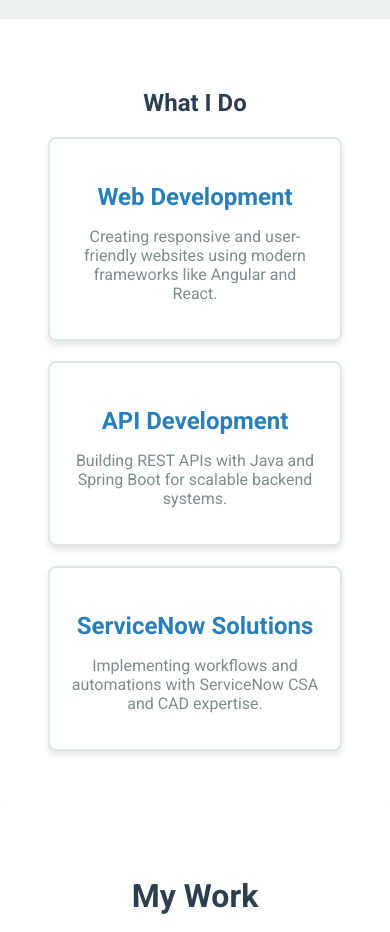
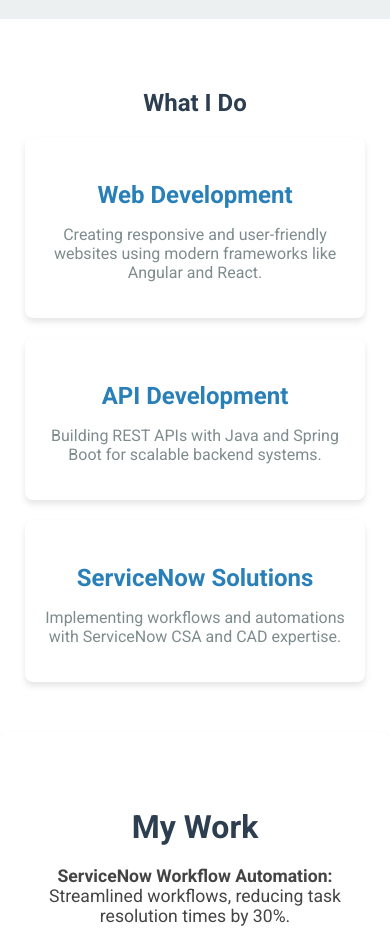
Before and after one commit to AmbatiHarish/AmbatiHarish.github.io, a plain HTML site: page index.html in a window 390 px wide. Shown: the part 460-1392 px from the top of the page. Drawn offline with Linux system fonts and the light colour scheme.

Commit message:
added css for what I do section

```diff
--- a/styles.css
+++ b/styles.css
@@ -61,16 +61,10 @@ h2 {
 }
 
 .services {
-    display: grid;
-    grid-template-columns: repeat(2, 1fr);
+    display: flex;
+    flex-wrap: wrap;
+    justify-content: space-around;
     gap: 20px;
-    align-items: center;
-    justify-items: center;
-}
-
-.services .service-card:nth-child(3) {
-    grid-column: span 2;
-    justify-self: center;
 }
 
 .service-card {
@@ -79,8 +73,9 @@ h2 {
     border-radius: 8px;
     padding: 20px;
     text-align: center;
-    width: 250px;
-    border: 2px solid #dfe6e9;
+    flex: 1 1 calc(33.33% - 40px);
+    /* Adjusts to three cards per row */
+    max-width: 300px;
 }
 
 .service-card h3 {
@@ -221,12 +216,9 @@ footer a:hover {
         margin: 0 10px;
     }
 
-    .services {
-        grid-template-columns: 1fr;
-    }
-
-    .services .service-card:nth-child(3) {
-        grid-column: auto;
+    .service-card {
+        flex: 1 1 calc(50% - 20px);
+        /* Two cards per row */
     }
 }
 
@@ -252,4 +244,9 @@ footer a:hover {
     h2 {
         font-size: 1.5em;
     }
+
+    .service-card {
+        flex: 1 1 100%;
+        /* Single card per row */
+    }
 }
```
